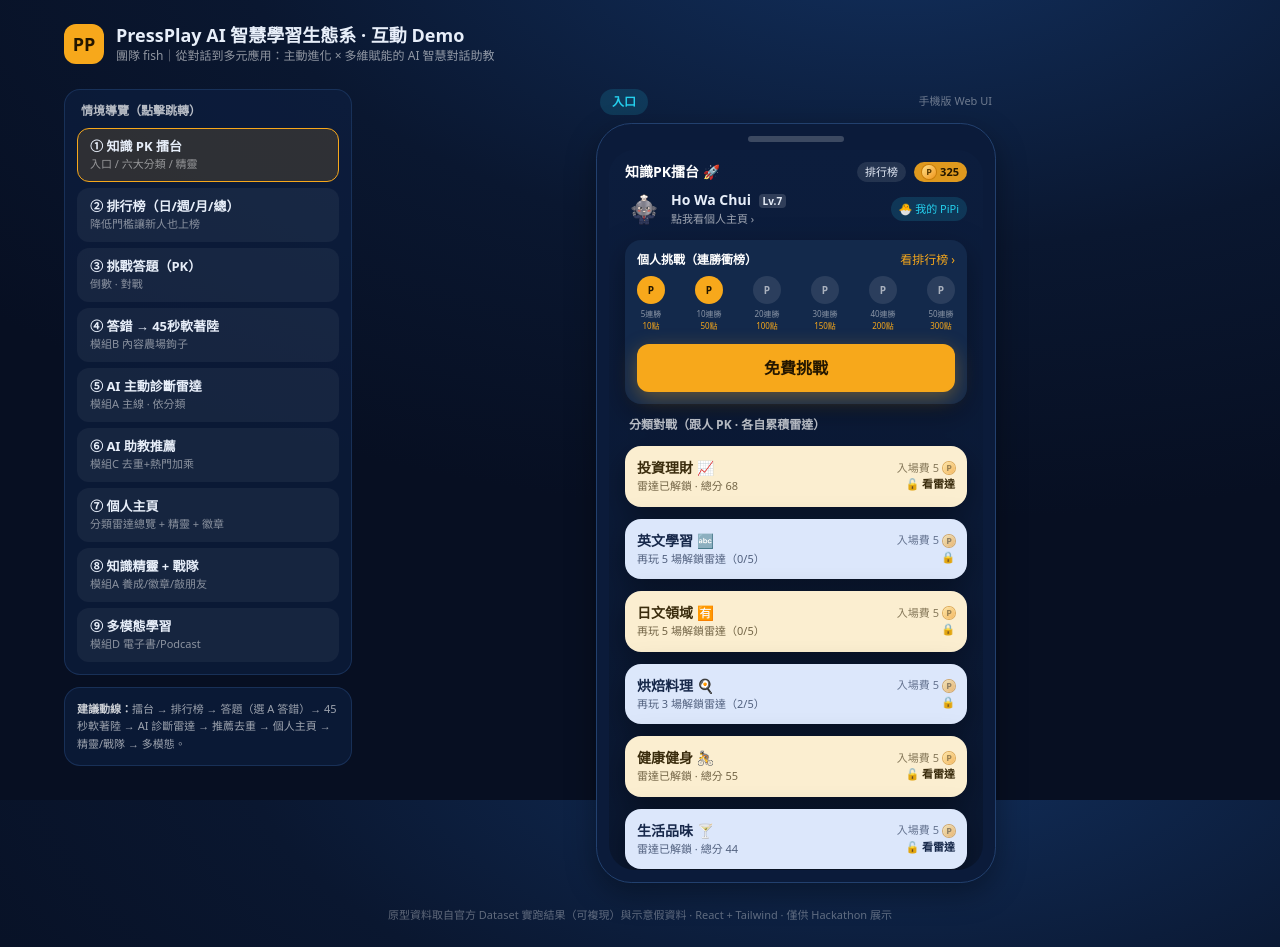
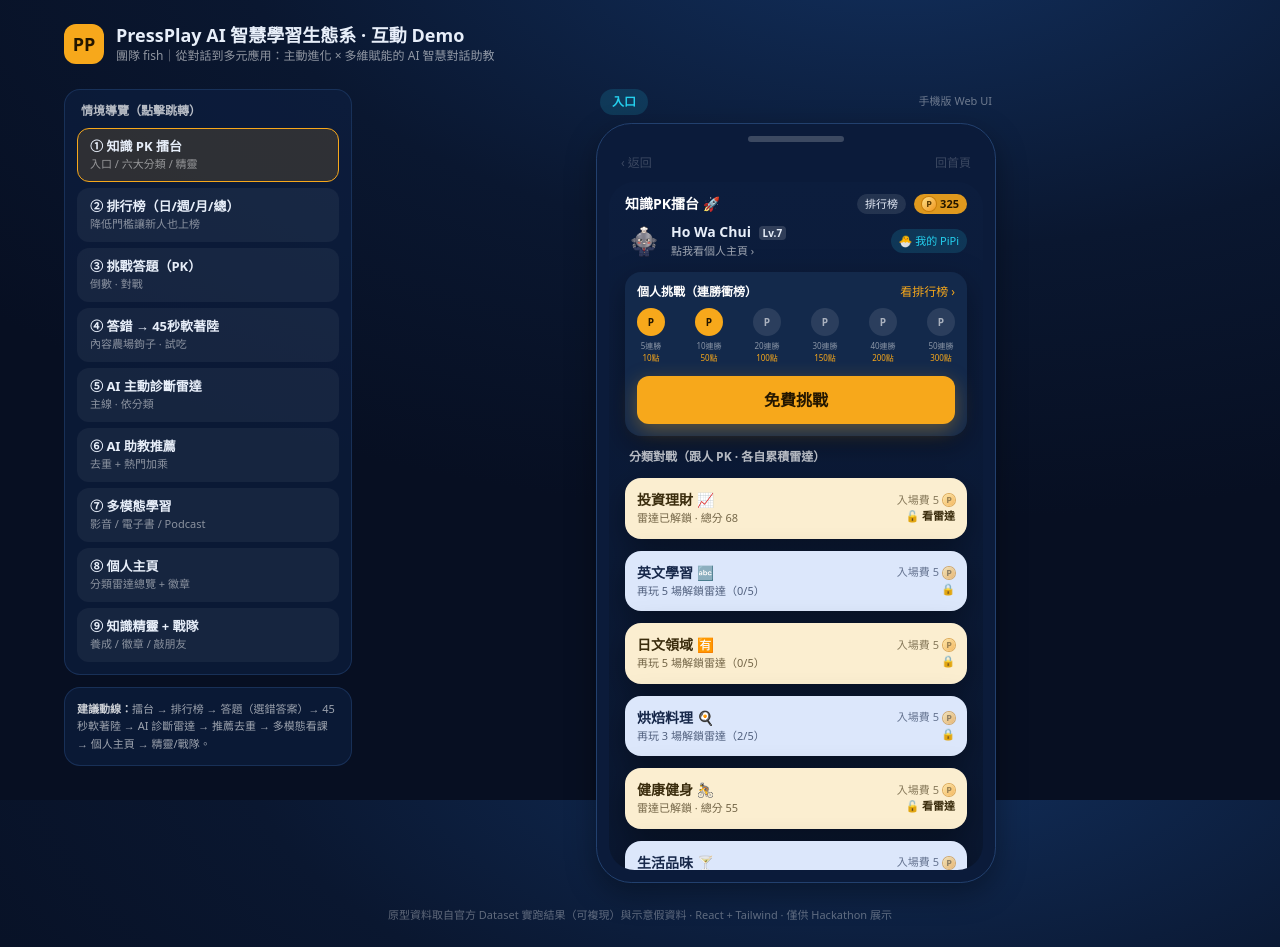
Before and after one commit to a96020183/ppa-ai-hackathon-fish, a React (Vite) app: page / in a window 1280 px wide. Built offline with nearby package versions, Linux system fonts and the light colour scheme.

Commit message:
feat(nav): universal back/home bar on every screen; reorder flow (multimodal before profile/pet); redeploy to AWS

```diff
--- a/src/App.jsx
+++ b/src/App.jsx
@@ -36,7 +36,16 @@
 
 export default function App() {
   const [screen, setScreen] = useState('arena')
+  const [history, setHistory] = useState([])
   const Current = SCREENS[screen]
+
+  const go = (id) => { setHistory((h) => [...h, screen]); setScreen(id) }
+  const back = () => setHistory((h) => {
+    if (!h.length) return h
+    setScreen(h[h.length - 1])
+    return h.slice(0, -1)
+  })
+  const home = () => { setHistory([]); setScreen('arena') }
 
   return (
     <div className="min-h-screen w-full px-4 py-6 lg:px-10">
@@ -60,7 +69,7 @@
               {flow.map((f) => (
                 <button
                   key={f.id}
-                  onClick={() => setScreen(f.id)}
+                  onClick={() => go(f.id)}
                   className={`w-full rounded-xl border px-3 py-2 text-left transition ${
                     screen === f.id
                       ? 'border-pporange bg-pporange/15'
@@ -74,7 +83,7 @@
             </div>
           </div>
           <div className="mt-3 rounded-2xl border border-ppline/60 bg-ppnavy2/60 p-3 text-[11px] leading-relaxed text-white/60">
-            <b className="text-white/80">建議動線：</b>擂台 → 排行榜 → 答題（選 A 答錯）→ 45秒軟著陸 → AI 診斷雷達 → 推薦去重 → 個人主頁 → 精靈/戰隊 → 多模態。
+            <b className="text-white/80">建議動線：</b>擂台 → 排行榜 → 答題（選錯答案）→ 45秒軟著陸 → AI 診斷雷達 → 推薦去重 → 多模態看課 → 個人主頁 → 精靈/戰隊。
           </div>
         </aside>
 
@@ -88,8 +97,25 @@
             <div className="relative rounded-[2.2rem] border border-ppline bg-[#0b1b3a] p-3 shadow-card">
               {/* notch */}
               <div className="mx-auto mb-2 h-1.5 w-24 rounded-full bg-white/20" />
-              <div className="pp-scroll h-[720px] overflow-y-auto rounded-[1.6rem] bg-gradient-to-b from-[#0c1d3d] to-[#0a1730]">
-                <Current go={setScreen} />
+              {/* 通用導覽列：返回 / 回首頁（每頁都有） */}
+              <div className="mb-1.5 flex items-center justify-between px-1">
+                <button
+                  onClick={back}
+                  disabled={history.length === 0}
+                  className={`rounded-lg px-2 py-1 text-[12px] transition ${history.length === 0 ? 'text-white/20' : 'text-white/70 hover:bg-white/10'}`}
+                >
+                  ‹ 返回
+                </button>
+                <button
+                  onClick={home}
+                  disabled={screen === 'arena'}
+                  className={`rounded-lg px-2 py-1 text-[12px] transition ${screen === 'arena' ? 'text-white/20' : 'text-white/70 hover:bg-white/10'}`}
+                >
+                  回首頁
+                </button>
+              </div>
+              <div className="pp-scroll h-[688px] overflow-y-auto rounded-[1.6rem] bg-gradient-to-b from-[#0c1d3d] to-[#0a1730]">
+                <Current go={go} />
               </div>
             </div>
           </div>
--- a/src/data.js
+++ b/src/data.js
@@ -286,10 +286,10 @@
   { id: 'arena', label: '① 知識 PK 擂台', hint: '入口 / 六大分類 / 精靈' },
   { id: 'leaderboard', label: '② 排行榜（日/週/月/總）', hint: '降低門檻讓新人也上榜' },
   { id: 'quiz', label: '③ 挑戰答題（PK）', hint: '倒數 · 對戰' },
-  { id: 'softland', label: '④ 答錯 → 45秒軟著陸', hint: '模組B 內容農場鉤子' },
-  { id: 'radar', label: '⑤ AI 主動診斷雷達', hint: '模組A 主線 · 依分類' },
-  { id: 'recommend', label: '⑥ AI 助教推薦', hint: '模組C 去重+熱門加乘' },
-  { id: 'profile', label: '⑦ 個人主頁', hint: '分類雷達總覽 + 精靈 + 徽章' },
-  { id: 'pet', label: '⑧ 知識精靈 + 戰隊', hint: '模組A 養成/徽章/敲朋友' },
-  { id: 'multimodal', label: '⑨ 多模態學習', hint: '模組D 電子書/Podcast' },
+  { id: 'softland', label: '④ 答錯 → 45秒軟著陸', hint: '內容農場鉤子 · 試吃' },
+  { id: 'radar', label: '⑤ AI 主動診斷雷達', hint: '主線 · 依分類' },
+  { id: 'recommend', label: '⑥ AI 助教推薦', hint: '去重 + 熱門加乘' },
+  { id: 'multimodal', label: '⑦ 多模態學習', hint: '影音 / 電子書 / Podcast' },
+  { id: 'profile', label: '⑧ 個人主頁', hint: '分類雷達總覽 + 徽章' },
+  { id: 'pet', label: '⑨ 知識精靈 + 戰隊', hint: '養成 / 徽章 / 敲朋友' },
 ]
--- a/src/screens/Multimodal.jsx
+++ b/src/screens/Multimodal.jsx
@@ -69,7 +69,7 @@
           </div>
         </div>
 
-        <div className="mt-4"><button onClick={() => go('arena')} className="w-full rounded-xl border border-white/20 py-2.5 text-sm text-white/80">回到擂台首頁 →</button></div>
+        <div className="mt-4"><button onClick={() => go('profile')} className="w-full rounded-xl border border-white/20 py-2.5 text-sm text-white/80">看我的個人主頁 →</button></div>
       </div>
     </div>
   )
--- a/src/screens/Pet.jsx
+++ b/src/screens/Pet.jsx
@@ -114,7 +114,7 @@
 
         <div className="mt-4 space-y-2">
           <PrimaryButton onClick={feed}>去看課餵養 PiPi（+EXP）</PrimaryButton>
-          <GhostButton onClick={() => go('multimodal')}>前往多模態學習 →</GhostButton>
+          <GhostButton onClick={() => go('arena')}>回到擂台首頁 →</GhostButton>
         </div>
       </div>
 
--- a/src/screens/Recommend.jsx
+++ b/src/screens/Recommend.jsx
@@ -36,7 +36,7 @@
           ))}
         </div>
 
-        <div className="mt-4"><GhostButton onClick={() => go('pet')}>看看學習如何餵養我的 PiPi →</GhostButton></div>
+        <div className="mt-4"><GhostButton onClick={() => go('multimodal')}>選喜歡的模態看完整課程 →</GhostButton></div>
       </div>
     </div>
   )
```
Also changed, not shown: 1 other file (tests, documents, lock files or other folders).
